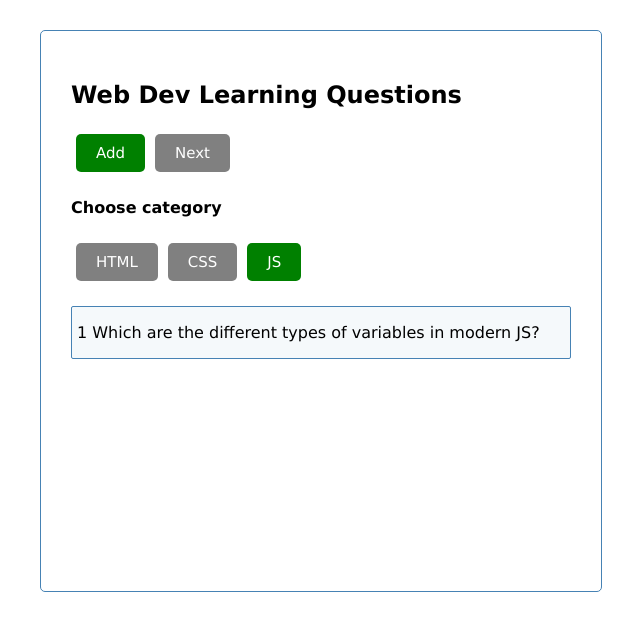
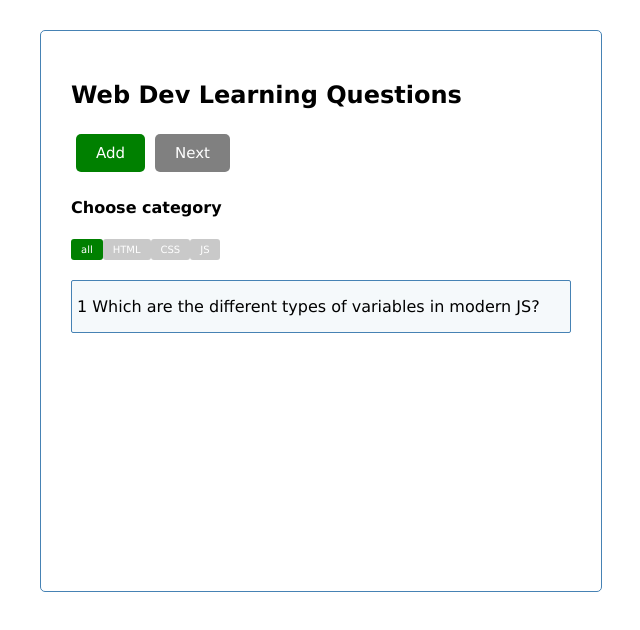
Before and after one commit to hufranke/vocab-trainer, a React (Create React App) app: page / in a window 1280 px wide. Shown: the top 630 px of the page, without its empty margins (319-959 px from the left). Built offline with nearby package versions, Linux system fonts and the light colour scheme.

Commit message:
Added Category btns +  functionality.Throws Error.

```diff
--- a/src/App.js
+++ b/src/App.js
@@ -1,9 +1,9 @@
-import React, {Component, useState} from "react";
+import React, {useState} from "react";
 
 import Cards from './Components/Cards'
 import Header from './Components/Header'
 import AddQuestion from "./Components/AddQuestion";
-import Categories from './Components/Categories'
+import Categories from './Components/QuestionCategories'
 
 const App = () => {
     /** State arrays */
@@ -43,6 +43,12 @@ const App = () => {
             category: 'JS',
             question: 'What is meant by the "Lexical Scope"?',
             answer: <p>Lexical scope refers to inheritance, such as nested functions can access the functions they're nested in (parent, grandparent and so on)</p>
+        },
+        {
+            id: 6,
+            category: 'CSS',
+            question: 'What does padding do?',
+            answer: <p>Padding adds space between the content and the  border of an element from the inside.</p>
         }
     ])
 
@@ -50,10 +56,36 @@ const App = () => {
 
     const [quesNum, setQuesNum] = useState(0)
 
-    const sortedQues = [...ques].sort((a, b) => a.level- b.level)
+    const [ quesCat, setQuesCat ] = useState('all')
 
+    // Categorize question array
+    const categorizeQuestions = () => {
+        let categorizedArray = []
 
-    /** METHODS */
+        if(quesCat === 'all'){
+            categorizedArray = ques
+        } else{
+            categorizedArray = ques.filter(ques => ques.category === quesCat)
+        }
+
+        return categorizedArray
+    }
+
+    // Sort question array
+    const sortQuestions = () => {
+        const categorizedQuestions = categorizeQuestions()
+        return(
+            [...categorizedQuestions].sort((a, b) => a.level - b.level)
+        )
+    }
+    const sortedQues = sortQuestions()
+    console.log(sortedQues)
+
+    // Change question category
+    const changeQuestionCategory = (category) => {
+        setQuesCat(category)
+    }
+
     // Change question Level
     const changeLevel = (id, inputLevel) => {
         setQues(ques.map((question) =>
@@ -102,7 +134,7 @@ const App = () => {
 
             {showAddQues && <AddQuestion createNewQuestion={createNewQuestion} /> }
 
-            <Categories />
+            <Categories onChangeCategory={changeQuestionCategory} />
 
             <Cards sortedQues={sortedQues} changeLevel={changeLevel} quesNum={quesNum} toggleAns={toggleAns} isAnsActive={isAnsActive}/>
         </div>
--- a/src/Components/Categories.js
+++ /dev/null
@@ -1,24 +0,0 @@
-import { useState } from 'react'
-
-import Button from './Button'
-
-const Categories = () => {
-    /** State */
-    const [ btnHtmlActive, setBtnHtmlActive ] = useState(false)
-    const [ btnCssActive, setBtnCssActive ] = useState(false)
-    const [ btnJsActive, setBtnJsActive ] = useState(true)
-
-    /** Colors of Btns */
-    const btnColors = ['green', 'grey']
-
-    return (
-        <div>
-            <h4>Choose category</h4>
-            <Button color={ btnHtmlActive ? btnColors[0] : btnColors[1] } text="HTML" onClick={ () => { setBtnHtmlActive(!btnHtmlActive)}}/>
-            <Button color={ btnCssActive ? btnColors[0] : btnColors[1] } text="CSS" />
-            <Button color={ btnJsActive ? btnColors[0] : btnColors[1] } text="JS" />
-        </div>
-    )
-}
-
-export default Categories
--- a/src/Components/LevelButtons.js
+++ b/src/Components/LevelButtons.js
@@ -1,5 +1,4 @@
 import { AiFillStar, AiOutlineStar } from 'react-icons/ai';
-import PropTypes from 'prop-types'
 
 const LevelButtons = ({id, level, onChangeLevel}) => {
     // console.log(level)
--- /dev/null
+++ b/src/Components/QuestionCategories.js
@@ -0,0 +1,31 @@
+import { useState } from 'react'
+
+const QuestionCategories = ({onChangeCategory}) => {
+    const categories = ["all", "HTML","CSS", "JS"]
+
+    /** State */
+    const [ clickedId, setClickedId ] = useState(0)
+
+    /** Colors of Btns */
+    const btnColors = ['green', 'grey']
+
+    return (
+        <div>
+            <h4>Choose category</h4>
+            { categories.map((btnLabel, i) => ( // paranthesis are used for returns in arrow functions. It's the same as: () => { return() }
+                <button
+                    key={i}
+                    name ={btnLabel}
+                    className = { i === clickedId ? "btnCatSelect btnActiveCatSelect" : "btnCatSelect" }
+                    onClick={() => {
+                            setClickedId(i)
+                            onChangeCategory(btnLabel)
+                        }}>
+                    {btnLabel}
+                </button>
+            )) }
+        </div>
+    )
+}
+
+export default QuestionCategories
--- a/src/index.css
+++ b/src/index.css
@@ -106,3 +106,21 @@
   .btn:active {
     transform: scale(0.98);
   }
+
+  /** CATEGORIES */
+  .btnCatSelect {
+    display: inline-block;
+    background: rgb(201, 201, 201);
+    color: #fff;
+    border: none;
+    padding: 5px 10px;
+    border-radius: 3px;
+    cursor: pointer;
+    text-decoration: none;
+    font-size: 10px;
+    font-family: inherit;
+  }
+
+  .btnActiveCatSelect {
+    background: green;
+  }
```
